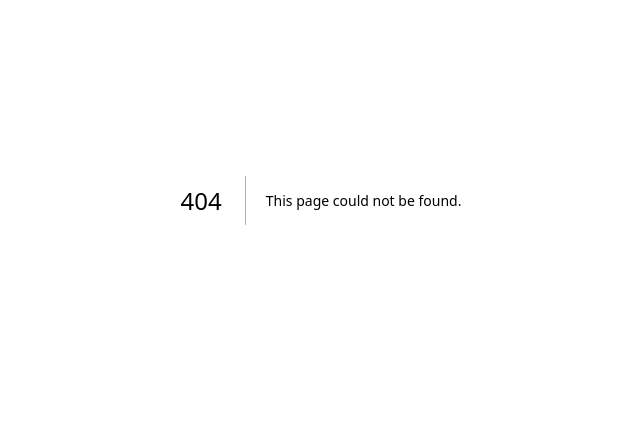
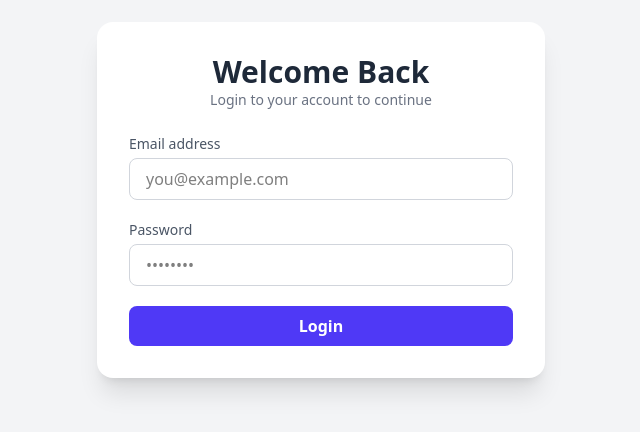
Before and after one commit to syncversesolutions/Cloud_morphix, a Next.js app: page /login in a window 1280 px wide. Before the commit this address had no page. Shown: the part 200-632 px from the top of the page, without its empty margins (319-959 px from the left). Built offline with nearby package versions, Linux system fonts and the light colour scheme.

Commit message:
4th push, updated login and dashboard for fetching data

```diff
--- /dev/null
+++ b/app/dashboard/page.tsx
@@ -0,0 +1,99 @@
+'use client';
+
+import { useEffect, useState } from 'react';
+import { onAuthStateChanged, signOut, User } from 'firebase/auth';
+import { auth, db } from '../firebaseConfig';
+import { doc, getDoc } from 'firebase/firestore';
+import { useRouter } from 'next/navigation';
+
+export default function Dashboard() {
+  const [lookerUrl, setLookerUrl] = useState('');
+  const [loading, setLoading] = useState(true);
+  const [error, setError] = useState('');
+  const [user, setUser] = useState<User | null>(null);
+  const router = useRouter();
+
+  useEffect(() => {
+    const unsubscribe = onAuthStateChanged(auth, async (user) => {
+      if (!user) {
+        router.push('/login');
+        return;
+      }
+
+      setUser(user); // store user to show name/email
+
+      try {
+        // ✅ Correct Firestore collection: dashboards
+        const docRef = doc(db, 'dashboards', user.uid);
+        const docSnap = await getDoc(docRef);
+
+        if (docSnap.exists()) {
+          const data = docSnap.data();
+          setLookerUrl(data.lookerUrl);
+        } else {
+          setError('No dashboard found for this user.');
+        }
+      } catch (err) {
+        console.error('Error fetching Looker URL:', err);
+        setError('Failed to load your dashboard.');
+      } finally {
+        setLoading(false);
+      }
+    });
+
+    return () => unsubscribe();
+  }, [router]);
+
+  const handleLogout = async () => {
+    await signOut(auth);
+    router.push('/login');
+  };
+
+  return (
+    <div className="min-h-screen bg-gray-50 px-4 py-8">
+      <div className="max-w-6xl mx-auto bg-white shadow-lg rounded-2xl p-8 space-y-6">
+        {/* Header */}
+        <div className="flex flex-col md:flex-row md:justify-between md:items-center">
+          <div>
+            <h1 className="text-3xl font-bold text-gray-800">Welcome, {user?.displayName || user?.email || 'User'} 👋</h1>
+            <p className="text-gray-500 text-sm mt-1">Here is your personalized dashboard</p>
+          </div>
+          <button
+            onClick={handleLogout}
+            className="mt-4 md:mt-0 bg-red-500 hover:bg-red-600 text-white px-4 py-2 rounded-md transition duration-200"
+          >
+            Logout
+          </button>
+        </div>
+
+        {/* Loading */}
+        {loading && (
+          <div className="w-full h-64 bg-gray-100 rounded-xl animate-pulse flex items-center justify-center">
+            <p className="text-gray-400">Loading dashboard...</p>
+          </div>
+        )}
+
+        {/* Error */}
+        {error && !loading && (
+          <p className="text-red-600 text-center text-lg">{error}</p>
+        )}
+
+        {/* Dashboard */}
+        {!loading && !error && lookerUrl && (
+          <div className="relative overflow-hidden rounded-xl border border-gray-200 shadow-md">
+            <iframe
+              src={lookerUrl}
+              width="100%"
+              height="600"
+              className="w-full h-[600px] rounded-xl"
+              frameBorder="0"
+              allowFullScreen
+              sandbox="allow-scripts allow-same-origin allow-popups allow-forms"
+              title="User Dashboard"
+            />
+          </div>
+        )}
+      </div>
+    </div>
+  );
+}
--- a/app/firebaseConfig.js
+++ b/app/firebaseConfig.js
@@ -1,5 +1,6 @@
 // Import the functions you need from the SDKs you need
 import { initializeApp } from "firebase/app";
+import { getAuth } from 'firebase/auth';
 import { getFirestore } from "firebase/firestore";
 
 
@@ -20,6 +21,7 @@ const firebaseConfig = {
 
 // Initialize Firebase
 const app = initializeApp(firebaseConfig);
+const auth = getAuth(app);
 const db = getFirestore(app);
 
-export {db};
+export {auth, db};
--- /dev/null
+++ b/app/login/page.tsx
@@ -0,0 +1,85 @@
+'use client';
+
+import { useState, useEffect } from 'react';
+import { signInWithEmailAndPassword } from 'firebase/auth';
+import { auth } from '../firebaseConfig';
+import { useRouter } from 'next/navigation';
+
+export default function Login() {
+  const [email, setEmail] = useState('');
+  const [password, setPassword] = useState('');
+  const router = useRouter();
+  const [isClient, setIsClient] = useState(false); // 👈
+
+  useEffect(() => {
+    setIsClient(true); // mark client ready
+  }, []);
+
+  const handleLogin = async (e: React.FormEvent) => {
+    e.preventDefault();
+    try {
+      const userCredential = await signInWithEmailAndPassword(auth, email, password);
+      const uid = userCredential.user.uid;
+
+      if (typeof window !== 'undefined') {
+        localStorage.setItem('uid', uid); // ✅ only runs on client
+      }
+
+      router.push('/dashboard');
+    } catch (error: any) {
+      alert('Login failed: ' + error.message);
+    }
+  };
+
+  if (!isClient) return null; // ✅ prevent hydration mismatch
+
+  return (
+    <div className="min-h-screen flex items-center justify-center bg-gray-100 px-4">
+      <div className="max-w-md w-full bg-white rounded-2xl shadow-xl p-8 space-y-6">
+        <div className="text-center">
+          <h2 className="text-3xl font-bold text-gray-800">Welcome Back</h2>
+          <p className="text-sm text-gray-500">Login to your account to continue</p>
+        </div>
+
+        <form onSubmit={handleLogin} className="space-y-5">
+          <div>
+            <label htmlFor="email" className="block text-sm font-medium text-gray-600">
+              Email address
+            </label>
+            <input
+              id="email"
+              type="email"
+              required
+              value={email}
+              onChange={(e) => setEmail(e.target.value)}
+              className="w-full mt-1 px-4 py-2 border border-gray-300 rounded-lg focus:outline-none focus:ring-2 focus:ring-indigo-500"
+              placeholder="you@example.com"
+            />
+          </div>
+
+          <div>
+            <label htmlFor="password" className="block text-sm font-medium text-gray-600">
+              Password
+            </label>
+            <input
+              id="password"
+              type="password"
+              required
+              value={password}
+              onChange={(e) => setPassword(e.target.value)}
+              className="w-full mt-1 px-4 py-2 border border-gray-300 rounded-lg focus:outline-none focus:ring-2 focus:ring-indigo-500"
+              placeholder="••••••••"
+            />
+          </div>
+
+          <button
+            type="submit"
+            className="w-full bg-indigo-600 text-white py-2 rounded-lg hover:bg-indigo-700 transition duration-200 font-semibold"
+          >
+            Login
+          </button>
+        </form>
+      </div>
+    </div>
+  );
+}
```
